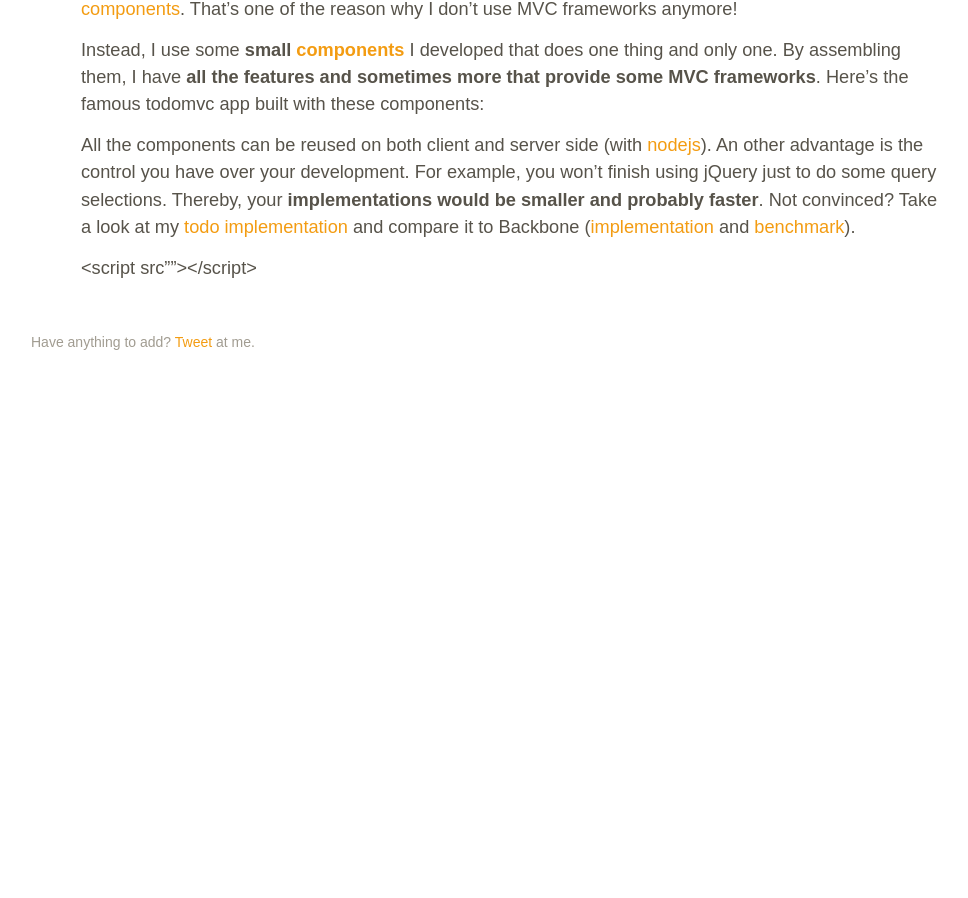
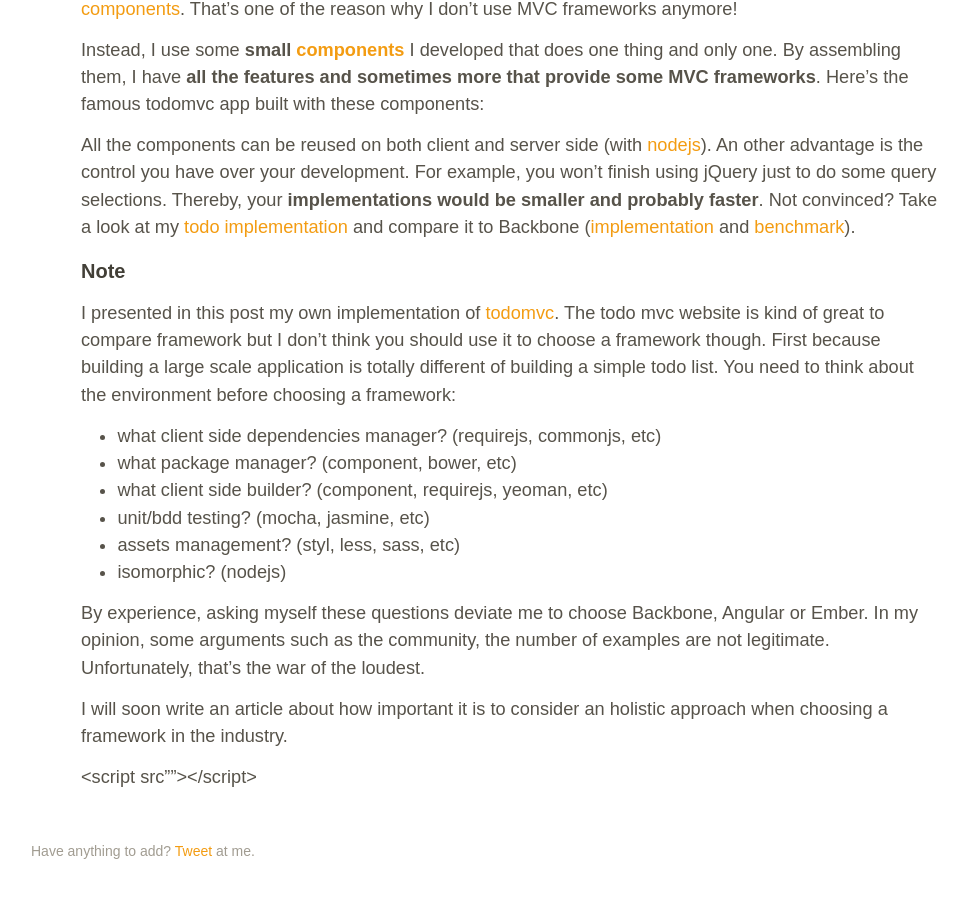
Before and after one commit to bredele/bredele.github.io, a Jekyll site: the page built from _posts/2014-01-05-todo-mvc.md, in a window 1280 px wide and 900 px high, scrolled down 1027 px. Shown: the whole window, without its empty margins (129-1097 px from the left). Built offline with Jekyll 4.4.1, drawn with Linux system fonts in a browser that asks for light colours; Markdown is read by kramdown in place of the engine named in the settings; before the commit the page ends 1480 px from its top, so only the background shows below that; some of the changed text lies outside the part shown.

Commit message:
finish todo article

```diff
--- a/_posts/2014-01-05-todo-mvc.md
+++ b/_posts/2014-01-05-todo-mvc.md
@@ -1,7 +1,7 @@
 ---
 layout: post
-title: Todo MVC
-date: 2014/01/05
+title: TodoMVC
+date: 2014/01/03
 ---
 
 I started doing web development four years ago. That was the beginning of long fights with my girlfriend who blames me to spend too much time with my computer. Well it's kind of true but on the other hand, I learned a lot and I came to a conclusion:
@@ -27,6 +27,22 @@ Instead, I use some **small [components](http://github.com/bredele)** I develope
 
 All the components can be reused on both client and server side (with [nodejs](http://nodejs.org/)). An other advantage is the control you have over your development. For example, you won't finish using jQuery just to do some query selections. Thereby, your **implementations would be smaller and probably faster**. Not convinced? Take a look at my [todo implementation](https://raw.github.com/bredele/todo/master/index.js) and
 compare it to Backbone ([implementation](https://github.com/tastejs/todomvc/tree/gh-pages/architecture-examples/backbone/js) and [benchmark](http://swannodette.github.io/todomvc/architecture-examples/backbone/index.html)).
+
+## <a class="post-section" href="#note">Note</a>
+
+I presented in this post my own implementation of [todomvc](http://todomvc.com/). The todo mvc website is kind of great to compare framework but I don't think you should use it to choose a framework though. First because building a large scale application is totally different of building a simple todo list. You need to think about the environment before choosing a framework:
+  - what client side dependencies manager? (requirejs, commonjs, etc)
+  - what package manager? (component, bower, etc)
+  - what client side builder? (component, requirejs, yeoman, etc)
+  - unit/bdd testing? (mocha, jasmine, etc)
+  - assets management? (styl, less, sass, etc)
+  - isomorphic? (nodejs)
+
+By experience, asking myself these questions deviate me to choose Backbone, Angular or Ember. In my opinion, some arguments such as the community, the number of examples are not legitimate. Unfortunately, that's the war of the loudest.
+
+I will soon write an article about how important it is to consider an holistic approach when choosing a framework in the industry.
+
+
 
 <!-- ## <a class="post-section" href="#note">Note</a>
 
```
